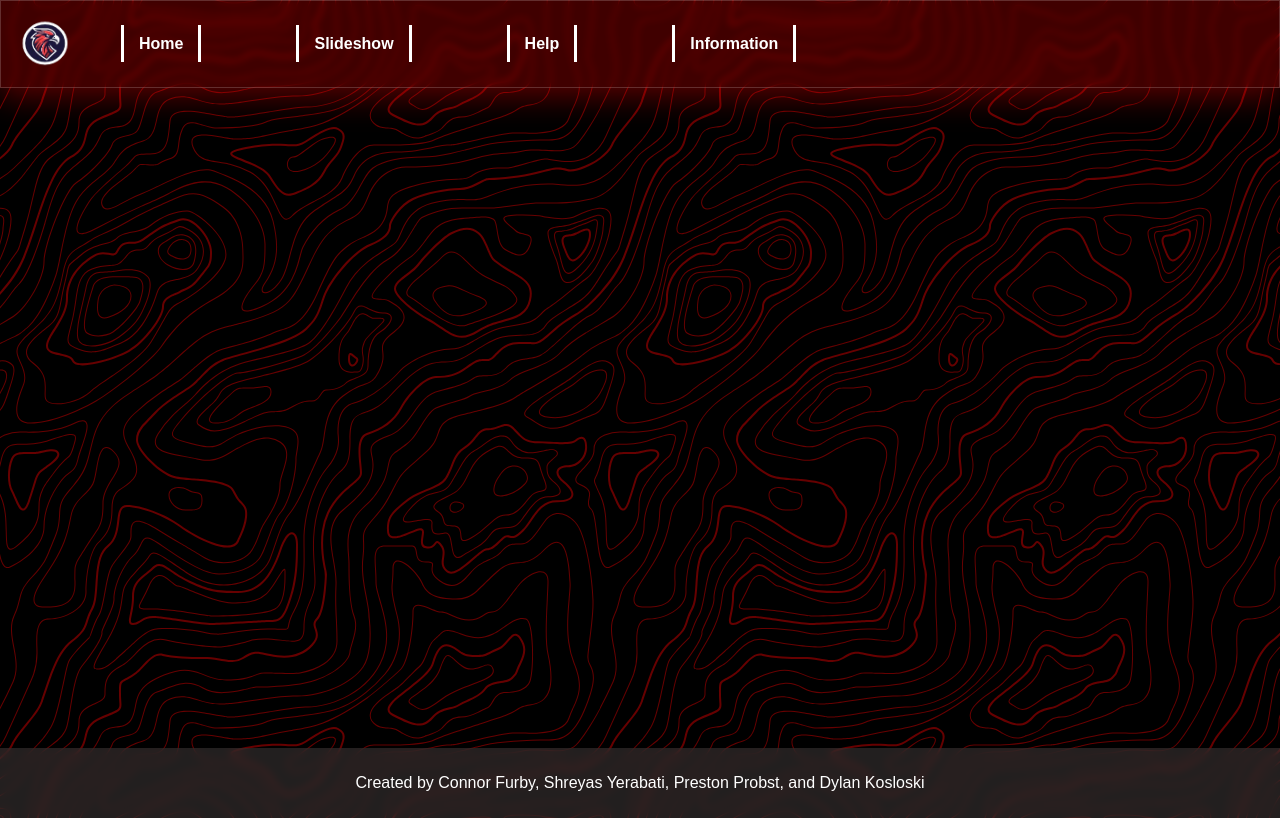
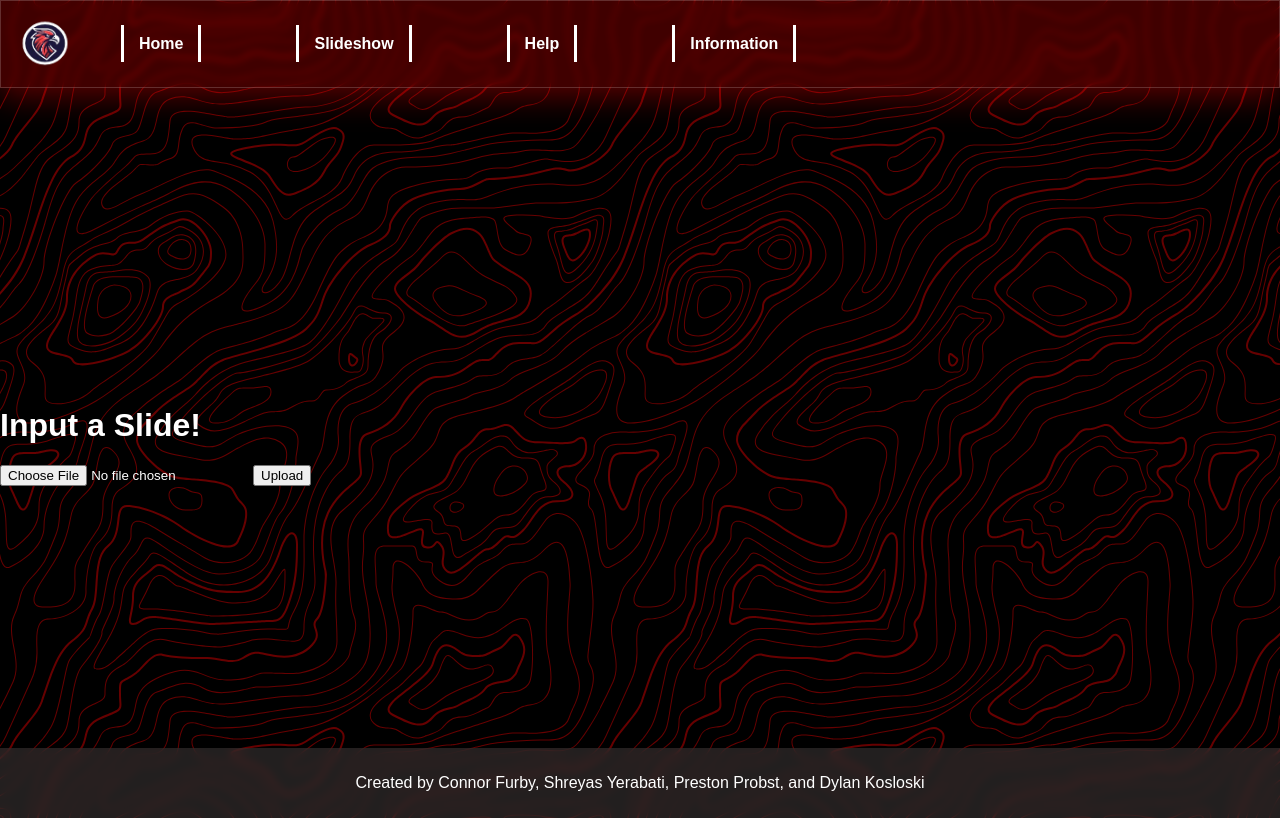
Before and after one commit to NCHS-Software-Engineering/SlideCentral, a React (Create React App) app in the folder my-app/: page /upload in a window 1280 px wide. Built offline with nearby package versions, Linux system fonts and the light colour scheme.

Commit message:
COMMIT PRESTON

```diff
--- a/my-app/src/assets/App.jsx
+++ b/my-app/src/assets/App.jsx
@@ -6,6 +6,7 @@ import Home from './HomeScreen/Home.jsx';
 import Help from './HomeScreen/Help.jsx';
 import Information from './HomeScreen/Information.jsx';
 import Carousel from './HomeScreen/Carousel.jsx';
+import Upload from './HomeScreen/Upload.jsx';
 
 import SignIn  from './SignedIn/SignIn.jsx';
 
@@ -19,6 +20,7 @@ function Layout() {
           <Route path="/slideshow" element={<Carousel />} />
           <Route path="/help" element={<Help />} />
           <Route path="/information" element={<Information />} />
+          <Route path="/upload" element={<Upload />} />
         </Routes>
       </div>
       <div className="footer-section">
--- a/my-app/src/assets/HomeScreen/Upload.jsx
+++ b/my-app/src/assets/HomeScreen/Upload.jsx
@@ -1,55 +1,47 @@
-
+import React, { useState, useEffect } from 'react';
 import './Style.css';
 import './Background.css';
 
 function Upload() {
     const [selectedFile, setSelectedFile] = useState(null);
+    const [preview, setPreview] = useState();
 
+    // create a preview as a side effect, whenever selected file is changed
+    useEffect(() => {
+        if (!selectedFile) {
+            setPreview(undefined);
+            return;
+        }
 
+        const objectUrl = URL.createObjectURL(selectedFile);
+        setPreview(objectUrl);
 
+        // free memory when ever this component is unmounted
+        return () => URL.revokeObjectURL(objectUrl);
+    }, [selectedFile]);
 
+    const onSelectFile = e => {
+        if (!e.target.files || e.target.files.length === 0) {
+            setSelectedFile(undefined);
+            return;
+        }
 
-
-
-
-
-
-
-
-
-
-
+        // I've kept this example simple by using the first image instead of multiple
+        setSelectedFile(e.target.files[0]);
+    };
 
     return (
         <main>
             <br></br>
             <br></br>
             <h1>Input a Slide!</h1>
-            <form id="uploadForm" enctype="multipart/form-data" action="http://localhost:5000/upload" method="POST">
-            <input type="file" name="image" id="imageInput" accept="image/*" onchange="loadFile(event)"/>
-            <img id="output"/>
-            <script>
-                var loadFile = function(event) {
-                var output = document.getElementById('output');
-                output.src = URL.createObjectURL(event.target.files[0]);
-                output.onload = function() {
-                    URL.revokeObjectURL(output.src) // free memory
-                }
-                };
-            </script>
-            <button type="submit">Upload</button>
-        </form>
-
-        <script src="script.js"></script>
-
-
-
+            <form id="uploadForm" encType="multipart/form-data" action="http://localhost:5000/upload" method="POST">
+                <input type="file" name="image" id="imageInput" accept="image/*" onChange={onSelectFile} />
+                {selectedFile &&  <img id="output" src={preview} />}
+                <button type="submit">Upload</button>
+            </form>
             <noscript>You need to enable JavaScript to run this app.</noscript>
             <div id="root"></div>
-
-
-
-
         </main>
     )
 }
```
Also changed, not shown: my-app/imgs/1709147270849-download (1).jpg (added), my-app/imgs/1709147288035-download.jpg (added), my-app/src/assets/HomeScreen/script.js (renamed from my-app/public/script.js).
